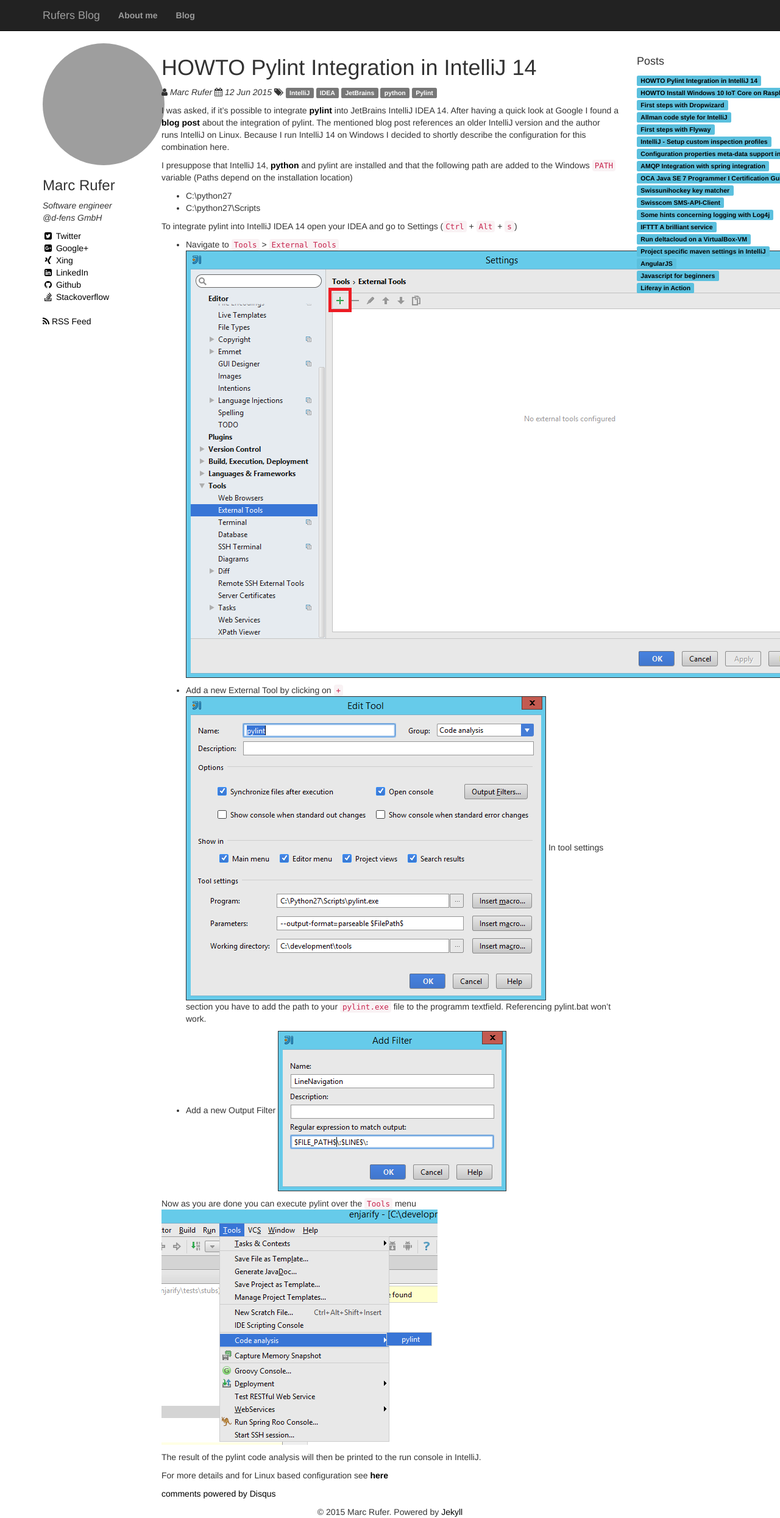
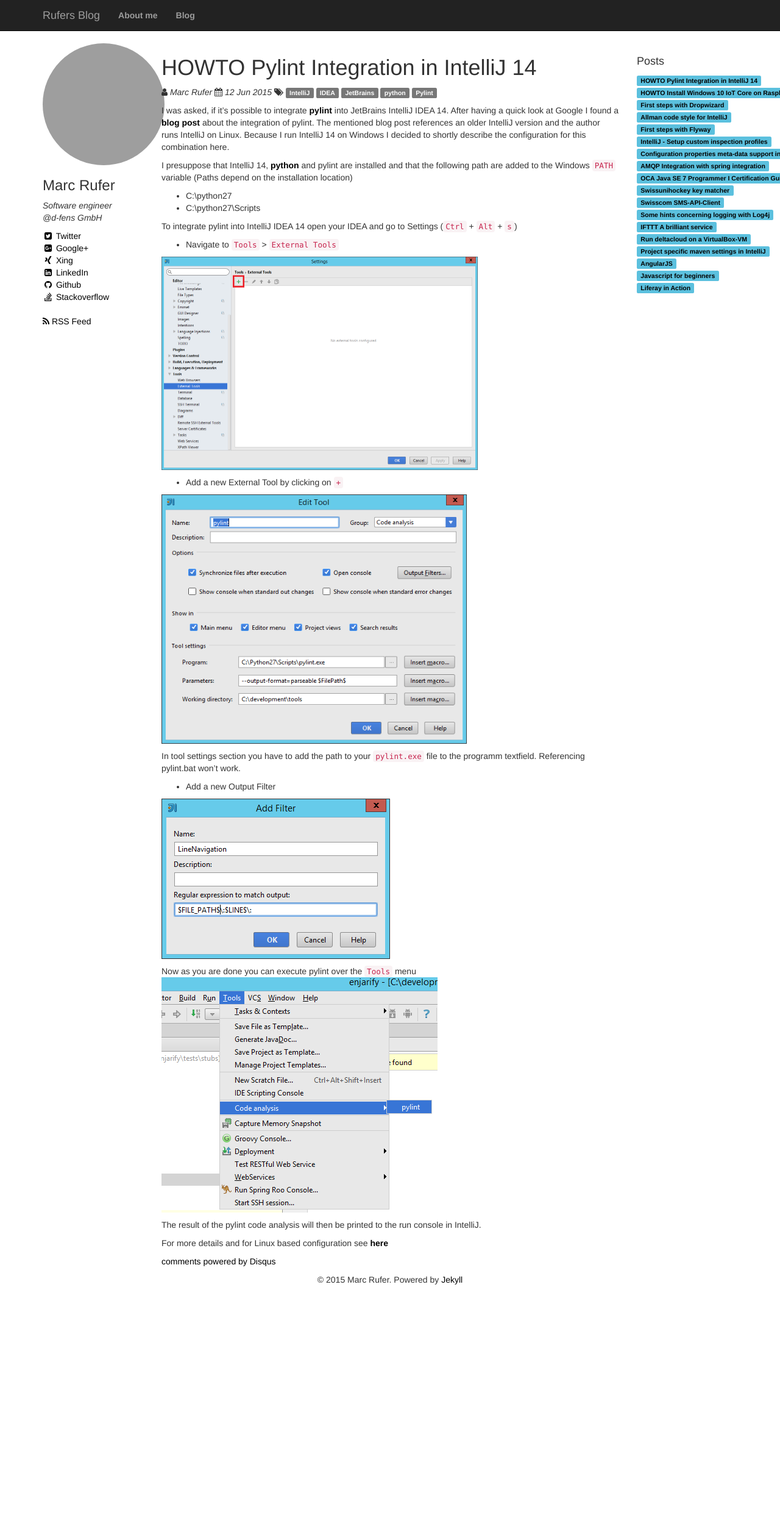
Before and after one commit to rufer7/rufer7.github.io, a Jekyll site: the page built from _posts/knowledge base/2015-06-12-HOWTO-Pylint-Integration-in-IntelliJ-14.md, in a window 1280 px wide. Shown: the whole page at 61% size. Built offline with Jekyll 4.4.1, drawn with Linux system fonts in a browser that asks for light colours; nearby versions of some CDN libraries; comment, search, counter and statistics services are not loaded; after the commit the page ends 2109 px from its top, so only the background shows below that; grey boxes are pictures that could not be loaded.

Commit message:
formatted images

```diff
--- a/_posts/knowledge base/2015-06-12-HOWTO-Pylint-Integration-in-IntelliJ-14.md
+++ b/_posts/knowledge base/2015-06-12-HOWTO-Pylint-Integration-in-IntelliJ-14.md
@@ -17,14 +17,18 @@
 To integrate pylint into IntelliJ IDEA 14 open your IDEA and go to Settings (`Ctrl` + `Alt` + `s`)
 
 * Navigate to `Tools` &gt; `External Tools`
-<img src="{{ site.url }}/assets/screenshots/pylint-integration-IntelliJ-1.png" alt="pylint integration screnshot 1"/>
+
+<img src="{{ site.url }}/assets/screenshots/pylint-integration-IntelliJ-1.png" alt="pylint integration screnshot 1" height="350" width="519"/>
 
 
 * Add a new External Tool by clicking on `+`
-<img src="{{ site.url }}/assets/screenshots/pylint-integration-IntelliJ-2.png" alt="pylint integration screnshot 2"/>
+
+<img src="{{ site.url }}/assets/screenshots/pylint-integration-IntelliJ-2.png" alt="pylint integration screnshot 2" height="409" width="501"/>
+
 In tool settings section you have to add the path to your `pylint.exe` file to the programm textfield. Referencing pylint.bat won't work.
 
 * Add a new Output Filter
+
 <img src="{{ site.url }}/assets/screenshots/pylint-integration-IntelliJ-3.png" alt="pylint integration screnshot 3"/>
 
 
```
